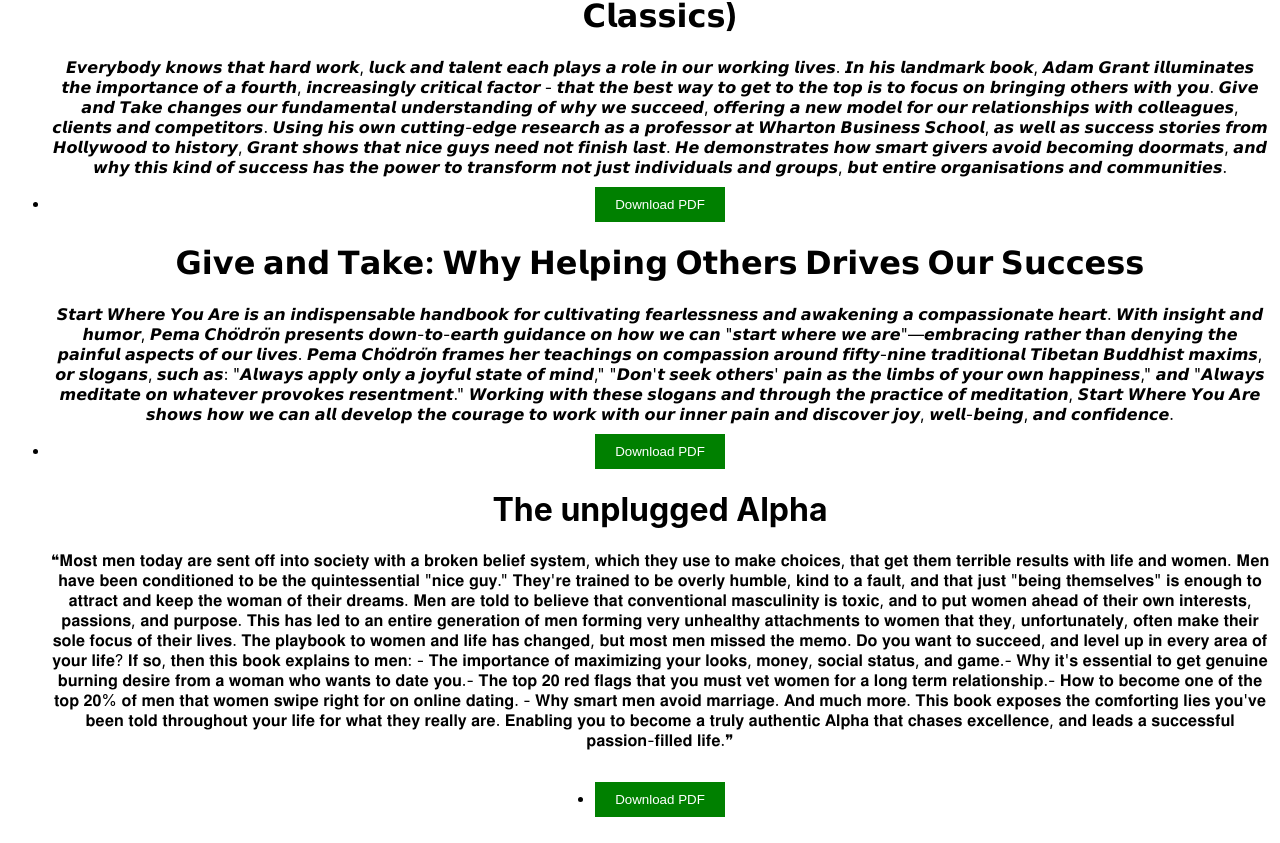
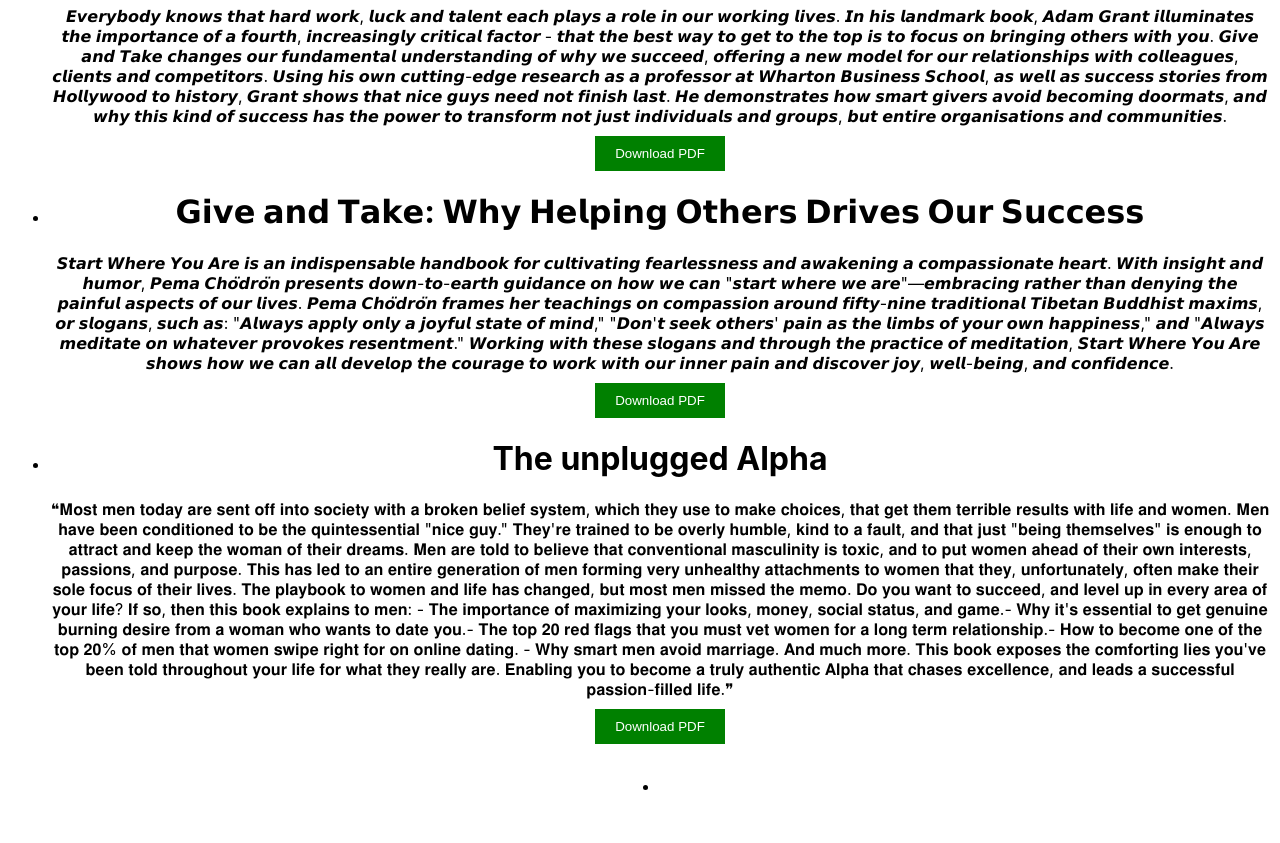
Before and after one commit to ChaimaeBouassab/learning-website15sep, a React (Create React App) app: page / in a window 1280 px wide. Shown: the part 4761-5604 px from the top of the page. After the commit the page ends 5583 px from the top, so only its background shows below. Built offline with nearby package versions, Linux system fonts and the light colour scheme.

Commit message:
famousbooks

```diff
--- a/src/App.js
+++ b/src/App.js
@@ -140,28 +140,10 @@
       </div>
       <ul>
       <li>
-        <button
-  onClick={() => window.open("/kugtjyfhtg.pdf", "_blank")}
-  style={{
-    backgroundColor: "green",
-    color: "white",
-    padding: "10px 20px",
-    border: "none",
-    cursor: "pointer",
-  }}
-
->
-  Download PDF
-
-</button>
-
-
-
       </li>
       {/* Add more book entries as needed */}
     </ul>
       </div>
-
 
 
     );
--- a/src/FamousBooksSection.js
+++ b/src/FamousBooksSection.js
@@ -6,8 +6,13 @@
     <div id="books" className="books-container">
     <ul>
     <li>
-      <button
-onClick={() => window.open("/kugtjyfhtg.pdf", "_blank")}
+
+<h1>𝗦𝘁𝗮𝗿𝘁 𝗪𝗵𝗲𝗿𝗲 𝗬𝗼𝘂 𝗔𝗿𝗲: 𝗔 𝗚𝘂𝗶𝗱𝗲 𝘁𝗼 𝗖𝗼𝗺𝗽𝗮𝘀𝘀𝗶𝗼𝗻𝗮𝘁𝗲 𝗟𝗶𝘃𝗶𝗻𝗴 (𝗦𝗵𝗮𝗺𝗯𝗵𝗮𝗹𝗮 𝗖𝗹𝗮𝘀𝘀𝗶𝗰𝘀)</h1>
+      <p>𝙀𝙫𝙚𝙧𝙮𝙗𝙤𝙙𝙮 𝙠𝙣𝙤𝙬𝙨 𝙩𝙝𝙖𝙩 𝙝𝙖𝙧𝙙 𝙬𝙤𝙧𝙠, 𝙡𝙪𝙘𝙠 𝙖𝙣𝙙 𝙩𝙖𝙡𝙚𝙣𝙩 𝙚𝙖𝙘𝙝 𝙥𝙡𝙖𝙮𝙨 𝙖 𝙧𝙤𝙡𝙚 𝙞𝙣 𝙤𝙪𝙧 𝙬𝙤𝙧𝙠𝙞𝙣𝙜 𝙡𝙞𝙫𝙚𝙨. 𝙄𝙣 𝙝𝙞𝙨 𝙡𝙖𝙣𝙙𝙢𝙖𝙧𝙠 𝙗𝙤𝙤𝙠, 𝘼𝙙𝙖𝙢 𝙂𝙧𝙖𝙣𝙩 𝙞𝙡𝙡𝙪𝙢𝙞𝙣𝙖𝙩𝙚𝙨 𝙩𝙝𝙚 𝙞𝙢𝙥𝙤𝙧𝙩𝙖𝙣𝙘𝙚 𝙤𝙛 𝙖 𝙛𝙤𝙪𝙧𝙩𝙝, 𝙞𝙣𝙘𝙧𝙚𝙖𝙨𝙞𝙣𝙜𝙡𝙮 𝙘𝙧𝙞𝙩𝙞𝙘𝙖𝙡 𝙛𝙖𝙘𝙩𝙤𝙧 - 𝙩𝙝𝙖𝙩 𝙩𝙝𝙚 𝙗𝙚𝙨𝙩 𝙬𝙖𝙮 𝙩𝙤 𝙜𝙚𝙩 𝙩𝙤 𝙩𝙝𝙚 𝙩𝙤𝙥 𝙞𝙨 𝙩𝙤 𝙛𝙤𝙘𝙪𝙨 𝙤𝙣 𝙗𝙧𝙞𝙣𝙜𝙞𝙣𝙜 𝙤𝙩𝙝𝙚𝙧𝙨 𝙬𝙞𝙩𝙝 𝙮𝙤𝙪.
+
+𝙂𝙞𝙫𝙚 𝙖𝙣𝙙 𝙏𝙖𝙠𝙚 𝙘𝙝𝙖𝙣𝙜𝙚𝙨 𝙤𝙪𝙧 𝙛𝙪𝙣𝙙𝙖𝙢𝙚𝙣𝙩𝙖𝙡 𝙪𝙣𝙙𝙚𝙧𝙨𝙩𝙖𝙣𝙙𝙞𝙣𝙜 𝙤𝙛 𝙬𝙝𝙮 𝙬𝙚 𝙨𝙪𝙘𝙘𝙚𝙚𝙙, 𝙤𝙛𝙛𝙚𝙧𝙞𝙣𝙜 𝙖 𝙣𝙚𝙬 𝙢𝙤𝙙𝙚𝙡 𝙛𝙤𝙧 𝙤𝙪𝙧 𝙧𝙚𝙡𝙖𝙩𝙞𝙤𝙣𝙨𝙝𝙞𝙥𝙨 𝙬𝙞𝙩𝙝 𝙘𝙤𝙡𝙡𝙚𝙖𝙜𝙪𝙚𝙨, 𝙘𝙡𝙞𝙚𝙣𝙩𝙨 𝙖𝙣𝙙 𝙘𝙤𝙢𝙥𝙚𝙩𝙞𝙩𝙤𝙧𝙨. 𝙐𝙨𝙞𝙣𝙜 𝙝𝙞𝙨 𝙤𝙬𝙣 𝙘𝙪𝙩𝙩𝙞𝙣𝙜-𝙚𝙙𝙜𝙚 𝙧𝙚𝙨𝙚𝙖𝙧𝙘𝙝 𝙖𝙨 𝙖 𝙥𝙧𝙤𝙛𝙚𝙨𝙨𝙤𝙧 𝙖𝙩 𝙒𝙝𝙖𝙧𝙩𝙤𝙣 𝘽𝙪𝙨𝙞𝙣𝙚𝙨𝙨 𝙎𝙘𝙝𝙤𝙤𝙡, 𝙖𝙨 𝙬𝙚𝙡𝙡 𝙖𝙨 𝙨𝙪𝙘𝙘𝙚𝙨𝙨 𝙨𝙩𝙤𝙧𝙞𝙚𝙨 𝙛𝙧𝙤𝙢 𝙃𝙤𝙡𝙡𝙮𝙬𝙤𝙤𝙙 𝙩𝙤 𝙝𝙞𝙨𝙩𝙤𝙧𝙮, 𝙂𝙧𝙖𝙣𝙩 𝙨𝙝𝙤𝙬𝙨 𝙩𝙝𝙖𝙩 𝙣𝙞𝙘𝙚 𝙜𝙪𝙮𝙨 𝙣𝙚𝙚𝙙 𝙣𝙤𝙩 𝙛𝙞𝙣𝙞𝙨𝙝 𝙡𝙖𝙨𝙩. 𝙃𝙚 𝙙𝙚𝙢𝙤𝙣𝙨𝙩𝙧𝙖𝙩𝙚𝙨 𝙝𝙤𝙬 𝙨𝙢𝙖𝙧𝙩 𝙜𝙞𝙫𝙚𝙧𝙨 𝙖𝙫𝙤𝙞𝙙 𝙗𝙚𝙘𝙤𝙢𝙞𝙣𝙜 𝙙𝙤𝙤𝙧𝙢𝙖𝙩𝙨, 𝙖𝙣𝙙 𝙬𝙝𝙮 𝙩𝙝𝙞𝙨 𝙠𝙞𝙣𝙙 𝙤𝙛 𝙨𝙪𝙘𝙘𝙚𝙨𝙨 𝙝𝙖𝙨 𝙩𝙝𝙚 𝙥𝙤𝙬𝙚𝙧 𝙩𝙤 𝙩𝙧𝙖𝙣𝙨𝙛𝙤𝙧𝙢 𝙣𝙤𝙩 𝙟𝙪𝙨𝙩 𝙞𝙣𝙙𝙞𝙫𝙞𝙙𝙪𝙖𝙡𝙨 𝙖𝙣𝙙 𝙜𝙧𝙤𝙪𝙥𝙨, 𝙗𝙪𝙩 𝙚𝙣𝙩𝙞𝙧𝙚 𝙤𝙧𝙜𝙖𝙣𝙞𝙨𝙖𝙩𝙞𝙤𝙣𝙨 𝙖𝙣𝙙 𝙘𝙤𝙢𝙢𝙪𝙣𝙞𝙩𝙞𝙚𝙨.</p> </li>
+<button
+onClick={() => window.open("/kujhg.pdf", "_blank")}
 style={{
   backgroundColor: "green",
   color: "white",
@@ -20,13 +25,13 @@
 Download PDF
 
 </button>
-<h1>𝗦𝘁𝗮𝗿𝘁 𝗪𝗵𝗲𝗿𝗲 𝗬𝗼𝘂 𝗔𝗿𝗲: 𝗔 𝗚𝘂𝗶𝗱𝗲 𝘁𝗼 𝗖𝗼𝗺𝗽𝗮𝘀𝘀𝗶𝗼𝗻𝗮𝘁𝗲 𝗟𝗶𝘃𝗶𝗻𝗴 (𝗦𝗵𝗮𝗺𝗯𝗵𝗮𝗹𝗮 𝗖𝗹𝗮𝘀𝘀𝗶𝗰𝘀)</h1>
-      <p>𝙀𝙫𝙚𝙧𝙮𝙗𝙤𝙙𝙮 𝙠𝙣𝙤𝙬𝙨 𝙩𝙝𝙖𝙩 𝙝𝙖𝙧𝙙 𝙬𝙤𝙧𝙠, 𝙡𝙪𝙘𝙠 𝙖𝙣𝙙 𝙩𝙖𝙡𝙚𝙣𝙩 𝙚𝙖𝙘𝙝 𝙥𝙡𝙖𝙮𝙨 𝙖 𝙧𝙤𝙡𝙚 𝙞𝙣 𝙤𝙪𝙧 𝙬𝙤𝙧𝙠𝙞𝙣𝙜 𝙡𝙞𝙫𝙚𝙨. 𝙄𝙣 𝙝𝙞𝙨 𝙡𝙖𝙣𝙙𝙢𝙖𝙧𝙠 𝙗𝙤𝙤𝙠, 𝘼𝙙𝙖𝙢 𝙂𝙧𝙖𝙣𝙩 𝙞𝙡𝙡𝙪𝙢𝙞𝙣𝙖𝙩𝙚𝙨 𝙩𝙝𝙚 𝙞𝙢𝙥𝙤𝙧𝙩𝙖𝙣𝙘𝙚 𝙤𝙛 𝙖 𝙛𝙤𝙪𝙧𝙩𝙝, 𝙞𝙣𝙘𝙧𝙚𝙖𝙨𝙞𝙣𝙜𝙡𝙮 𝙘𝙧𝙞𝙩𝙞𝙘𝙖𝙡 𝙛𝙖𝙘𝙩𝙤𝙧 - 𝙩𝙝𝙖𝙩 𝙩𝙝𝙚 𝙗𝙚𝙨𝙩 𝙬𝙖𝙮 𝙩𝙤 𝙜𝙚𝙩 𝙩𝙤 𝙩𝙝𝙚 𝙩𝙤𝙥 𝙞𝙨 𝙩𝙤 𝙛𝙤𝙘𝙪𝙨 𝙤𝙣 𝙗𝙧𝙞𝙣𝙜𝙞𝙣𝙜 𝙤𝙩𝙝𝙚𝙧𝙨 𝙬𝙞𝙩𝙝 𝙮𝙤𝙪.
+    <li>
 
-𝙂𝙞𝙫𝙚 𝙖𝙣𝙙 𝙏𝙖𝙠𝙚 𝙘𝙝𝙖𝙣𝙜𝙚𝙨 𝙤𝙪𝙧 𝙛𝙪𝙣𝙙𝙖𝙢𝙚𝙣𝙩𝙖𝙡 𝙪𝙣𝙙𝙚𝙧𝙨𝙩𝙖𝙣𝙙𝙞𝙣𝙜 𝙤𝙛 𝙬𝙝𝙮 𝙬𝙚 𝙨𝙪𝙘𝙘𝙚𝙚𝙙, 𝙤𝙛𝙛𝙚𝙧𝙞𝙣𝙜 𝙖 𝙣𝙚𝙬 𝙢𝙤𝙙𝙚𝙡 𝙛𝙤𝙧 𝙤𝙪𝙧 𝙧𝙚𝙡𝙖𝙩𝙞𝙤𝙣𝙨𝙝𝙞𝙥𝙨 𝙬𝙞𝙩𝙝 𝙘𝙤𝙡𝙡𝙚𝙖𝙜𝙪𝙚𝙨, 𝙘𝙡𝙞𝙚𝙣𝙩𝙨 𝙖𝙣𝙙 𝙘𝙤𝙢𝙥𝙚𝙩𝙞𝙩𝙤𝙧𝙨. 𝙐𝙨𝙞𝙣𝙜 𝙝𝙞𝙨 𝙤𝙬𝙣 𝙘𝙪𝙩𝙩𝙞𝙣𝙜-𝙚𝙙𝙜𝙚 𝙧𝙚𝙨𝙚𝙖𝙧𝙘𝙝 𝙖𝙨 𝙖 𝙥𝙧𝙤𝙛𝙚𝙨𝙨𝙤𝙧 𝙖𝙩 𝙒𝙝𝙖𝙧𝙩𝙤𝙣 𝘽𝙪𝙨𝙞𝙣𝙚𝙨𝙨 𝙎𝙘𝙝𝙤𝙤𝙡, 𝙖𝙨 𝙬𝙚𝙡𝙡 𝙖𝙨 𝙨𝙪𝙘𝙘𝙚𝙨𝙨 𝙨𝙩𝙤𝙧𝙞𝙚𝙨 𝙛𝙧𝙤𝙢 𝙃𝙤𝙡𝙡𝙮𝙬𝙤𝙤𝙙 𝙩𝙤 𝙝𝙞𝙨𝙩𝙤𝙧𝙮, 𝙂𝙧𝙖𝙣𝙩 𝙨𝙝𝙤𝙬𝙨 𝙩𝙝𝙖𝙩 𝙣𝙞𝙘𝙚 𝙜𝙪𝙮𝙨 𝙣𝙚𝙚𝙙 𝙣𝙤𝙩 𝙛𝙞𝙣𝙞𝙨𝙝 𝙡𝙖𝙨𝙩. 𝙃𝙚 𝙙𝙚𝙢𝙤𝙣𝙨𝙩𝙧𝙖𝙩𝙚𝙨 𝙝𝙤𝙬 𝙨𝙢𝙖𝙧𝙩 𝙜𝙞𝙫𝙚𝙧𝙨 𝙖𝙫𝙤𝙞𝙙 𝙗𝙚𝙘𝙤𝙢𝙞𝙣𝙜 𝙙𝙤𝙤𝙧𝙢𝙖𝙩𝙨, 𝙖𝙣𝙙 𝙬𝙝𝙮 𝙩𝙝𝙞𝙨 𝙠𝙞𝙣𝙙 𝙤𝙛 𝙨𝙪𝙘𝙘𝙚𝙨𝙨 𝙝𝙖𝙨 𝙩𝙝𝙚 𝙥𝙤𝙬𝙚𝙧 𝙩𝙤 𝙩𝙧𝙖𝙣𝙨𝙛𝙤𝙧𝙢 𝙣𝙤𝙩 𝙟𝙪𝙨𝙩 𝙞𝙣𝙙𝙞𝙫𝙞𝙙𝙪𝙖𝙡𝙨 𝙖𝙣𝙙 𝙜𝙧𝙤𝙪𝙥𝙨, 𝙗𝙪𝙩 𝙚𝙣𝙩𝙞𝙧𝙚 𝙤𝙧𝙜𝙖𝙣𝙞𝙨𝙖𝙩𝙞𝙤𝙣𝙨 𝙖𝙣𝙙 𝙘𝙤𝙢𝙢𝙪𝙣𝙞𝙩𝙞𝙚𝙨.</p> </li>
-    <li>
-    <button
-onClick={() => window.open("/kujhg.pdf", "_blank")}
+<h1>𝗚𝗶𝘃𝗲 𝗮𝗻𝗱 𝗧𝗮𝗸𝗲: 𝗪𝗵𝘆 𝗛𝗲𝗹𝗽𝗶𝗻𝗴 𝗢𝘁𝗵𝗲𝗿𝘀 𝗗𝗿𝗶𝘃𝗲𝘀 𝗢𝘂𝗿 𝗦𝘂𝗰𝗰𝗲𝘀𝘀</h1>
+   <p>𝙎𝙩𝙖𝙧𝙩 𝙒𝙝𝙚𝙧𝙚 𝙔𝙤𝙪 𝘼𝙧𝙚 𝙞𝙨 𝙖𝙣 𝙞𝙣𝙙𝙞𝙨𝙥𝙚𝙣𝙨𝙖𝙗𝙡𝙚 𝙝𝙖𝙣𝙙𝙗𝙤𝙤𝙠 𝙛𝙤𝙧 𝙘𝙪𝙡𝙩𝙞𝙫𝙖𝙩𝙞𝙣𝙜 𝙛𝙚𝙖𝙧𝙡𝙚𝙨𝙨𝙣𝙚𝙨𝙨 𝙖𝙣𝙙 𝙖𝙬𝙖𝙠𝙚𝙣𝙞𝙣𝙜 𝙖 𝙘𝙤𝙢𝙥𝙖𝙨𝙨𝙞𝙤𝙣𝙖𝙩𝙚 𝙝𝙚𝙖𝙧𝙩. 𝙒𝙞𝙩𝙝 𝙞𝙣𝙨𝙞𝙜𝙝𝙩 𝙖𝙣𝙙 𝙝𝙪𝙢𝙤𝙧, 𝙋𝙚𝙢𝙖 𝘾𝙝𝙤̈𝙙𝙧𝙤̈𝙣 𝙥𝙧𝙚𝙨𝙚𝙣𝙩𝙨 𝙙𝙤𝙬𝙣-𝙩𝙤-𝙚𝙖𝙧𝙩𝙝 𝙜𝙪𝙞𝙙𝙖𝙣𝙘𝙚 𝙤𝙣 𝙝𝙤𝙬 𝙬𝙚 𝙘𝙖𝙣 "𝙨𝙩𝙖𝙧𝙩 𝙬𝙝𝙚𝙧𝙚 𝙬𝙚 𝙖𝙧𝙚"—𝙚𝙢𝙗𝙧𝙖𝙘𝙞𝙣𝙜 𝙧𝙖𝙩𝙝𝙚𝙧 𝙩𝙝𝙖𝙣 𝙙𝙚𝙣𝙮𝙞𝙣𝙜 𝙩𝙝𝙚 𝙥𝙖𝙞𝙣𝙛𝙪𝙡 𝙖𝙨𝙥𝙚𝙘𝙩𝙨 𝙤𝙛 𝙤𝙪𝙧 𝙡𝙞𝙫𝙚𝙨. 𝙋𝙚𝙢𝙖 𝘾𝙝𝙤̈𝙙𝙧𝙤̈𝙣 𝙛𝙧𝙖𝙢𝙚𝙨 𝙝𝙚𝙧 𝙩𝙚𝙖𝙘𝙝𝙞𝙣𝙜𝙨 𝙤𝙣 𝙘𝙤𝙢𝙥𝙖𝙨𝙨𝙞𝙤𝙣 𝙖𝙧𝙤𝙪𝙣𝙙 𝙛𝙞𝙛𝙩𝙮-𝙣𝙞𝙣𝙚 𝙩𝙧𝙖𝙙𝙞𝙩𝙞𝙤𝙣𝙖𝙡 𝙏𝙞𝙗𝙚𝙩𝙖𝙣 𝘽𝙪𝙙𝙙𝙝𝙞𝙨𝙩 𝙢𝙖𝙭𝙞𝙢𝙨, 𝙤𝙧 𝙨𝙡𝙤𝙜𝙖𝙣𝙨, 𝙨𝙪𝙘𝙝 𝙖𝙨: "𝘼𝙡𝙬𝙖𝙮𝙨 𝙖𝙥𝙥𝙡𝙮 𝙤𝙣𝙡𝙮 𝙖 𝙟𝙤𝙮𝙛𝙪𝙡 𝙨𝙩𝙖𝙩𝙚 𝙤𝙛 𝙢𝙞𝙣𝙙," "𝘿𝙤𝙣'𝙩 𝙨𝙚𝙚𝙠 𝙤𝙩𝙝𝙚𝙧𝙨' 𝙥𝙖𝙞𝙣 𝙖𝙨 𝙩𝙝𝙚 𝙡𝙞𝙢𝙗𝙨 𝙤𝙛 𝙮𝙤𝙪𝙧 𝙤𝙬𝙣 𝙝𝙖𝙥𝙥𝙞𝙣𝙚𝙨𝙨," 𝙖𝙣𝙙 "𝘼𝙡𝙬𝙖𝙮𝙨 𝙢𝙚𝙙𝙞𝙩𝙖𝙩𝙚 𝙤𝙣 𝙬𝙝𝙖𝙩𝙚𝙫𝙚𝙧 𝙥𝙧𝙤𝙫𝙤𝙠𝙚𝙨 𝙧𝙚𝙨𝙚𝙣𝙩𝙢𝙚𝙣𝙩."
+𝙒𝙤𝙧𝙠𝙞𝙣𝙜 𝙬𝙞𝙩𝙝 𝙩𝙝𝙚𝙨𝙚 𝙨𝙡𝙤𝙜𝙖𝙣𝙨 𝙖𝙣𝙙 𝙩𝙝𝙧𝙤𝙪𝙜𝙝 𝙩𝙝𝙚 𝙥𝙧𝙖𝙘𝙩𝙞𝙘𝙚 𝙤𝙛 𝙢𝙚𝙙𝙞𝙩𝙖𝙩𝙞𝙤𝙣, 𝙎𝙩𝙖𝙧𝙩 𝙒𝙝𝙚𝙧𝙚 𝙔𝙤𝙪 𝘼𝙧𝙚 𝙨𝙝𝙤𝙬𝙨 𝙝𝙤𝙬 𝙬𝙚 𝙘𝙖𝙣 𝙖𝙡𝙡 𝙙𝙚𝙫𝙚𝙡𝙤𝙥 𝙩𝙝𝙚 𝙘𝙤𝙪𝙧𝙖𝙜𝙚 𝙩𝙤 𝙬𝙤𝙧𝙠 𝙬𝙞𝙩𝙝 𝙤𝙪𝙧 𝙞𝙣𝙣𝙚𝙧 𝙥𝙖𝙞𝙣 𝙖𝙣𝙙 𝙙𝙞𝙨𝙘𝙤𝙫𝙚𝙧 𝙟𝙤𝙮, 𝙬𝙚𝙡𝙡-𝙗𝙚𝙞𝙣𝙜, 𝙖𝙣𝙙 𝙘𝙤𝙣𝙛𝙞𝙙𝙚𝙣𝙘𝙚.</p>
+<button
+onClick={() => window.open("/kugtjyfhtg.pdf", "_blank")}
 style={{
   backgroundColor: "green",
   color: "white",
@@ -38,12 +43,12 @@
 >
 Download PDF
 </button>
-<h1>𝗚𝗶𝘃𝗲 𝗮𝗻𝗱 𝗧𝗮𝗸𝗲: 𝗪𝗵𝘆 𝗛𝗲𝗹𝗽𝗶𝗻𝗴 𝗢𝘁𝗵𝗲𝗿𝘀 𝗗𝗿𝗶𝘃𝗲𝘀 𝗢𝘂𝗿 𝗦𝘂𝗰𝗰𝗲𝘀𝘀</h1>
-   <p>𝙎𝙩𝙖𝙧𝙩 𝙒𝙝𝙚𝙧𝙚 𝙔𝙤𝙪 𝘼𝙧𝙚 𝙞𝙨 𝙖𝙣 𝙞𝙣𝙙𝙞𝙨𝙥𝙚𝙣𝙨𝙖𝙗𝙡𝙚 𝙝𝙖𝙣𝙙𝙗𝙤𝙤𝙠 𝙛𝙤𝙧 𝙘𝙪𝙡𝙩𝙞𝙫𝙖𝙩𝙞𝙣𝙜 𝙛𝙚𝙖𝙧𝙡𝙚𝙨𝙨𝙣𝙚𝙨𝙨 𝙖𝙣𝙙 𝙖𝙬𝙖𝙠𝙚𝙣𝙞𝙣𝙜 𝙖 𝙘𝙤𝙢𝙥𝙖𝙨𝙨𝙞𝙤𝙣𝙖𝙩𝙚 𝙝𝙚𝙖𝙧𝙩. 𝙒𝙞𝙩𝙝 𝙞𝙣𝙨𝙞𝙜𝙝𝙩 𝙖𝙣𝙙 𝙝𝙪𝙢𝙤𝙧, 𝙋𝙚𝙢𝙖 𝘾𝙝𝙤̈𝙙𝙧𝙤̈𝙣 𝙥𝙧𝙚𝙨𝙚𝙣𝙩𝙨 𝙙𝙤𝙬𝙣-𝙩𝙤-𝙚𝙖𝙧𝙩𝙝 𝙜𝙪𝙞𝙙𝙖𝙣𝙘𝙚 𝙤𝙣 𝙝𝙤𝙬 𝙬𝙚 𝙘𝙖𝙣 "𝙨𝙩𝙖𝙧𝙩 𝙬𝙝𝙚𝙧𝙚 𝙬𝙚 𝙖𝙧𝙚"—𝙚𝙢𝙗𝙧𝙖𝙘𝙞𝙣𝙜 𝙧𝙖𝙩𝙝𝙚𝙧 𝙩𝙝𝙖𝙣 𝙙𝙚𝙣𝙮𝙞𝙣𝙜 𝙩𝙝𝙚 𝙥𝙖𝙞𝙣𝙛𝙪𝙡 𝙖𝙨𝙥𝙚𝙘𝙩𝙨 𝙤𝙛 𝙤𝙪𝙧 𝙡𝙞𝙫𝙚𝙨. 𝙋𝙚𝙢𝙖 𝘾𝙝𝙤̈𝙙𝙧𝙤̈𝙣 𝙛𝙧𝙖𝙢𝙚𝙨 𝙝𝙚𝙧 𝙩𝙚𝙖𝙘𝙝𝙞𝙣𝙜𝙨 𝙤𝙣 𝙘𝙤𝙢𝙥𝙖𝙨𝙨𝙞𝙤𝙣 𝙖𝙧𝙤𝙪𝙣𝙙 𝙛𝙞𝙛𝙩𝙮-𝙣𝙞𝙣𝙚 𝙩𝙧𝙖𝙙𝙞𝙩𝙞𝙤𝙣𝙖𝙡 𝙏𝙞𝙗𝙚𝙩𝙖𝙣 𝘽𝙪𝙙𝙙𝙝𝙞𝙨𝙩 𝙢𝙖𝙭𝙞𝙢𝙨, 𝙤𝙧 𝙨𝙡𝙤𝙜𝙖𝙣𝙨, 𝙨𝙪𝙘𝙝 𝙖𝙨: "𝘼𝙡𝙬𝙖𝙮𝙨 𝙖𝙥𝙥𝙡𝙮 𝙤𝙣𝙡𝙮 𝙖 𝙟𝙤𝙮𝙛𝙪𝙡 𝙨𝙩𝙖𝙩𝙚 𝙤𝙛 𝙢𝙞𝙣𝙙," "𝘿𝙤𝙣'𝙩 𝙨𝙚𝙚𝙠 𝙤𝙩𝙝𝙚𝙧𝙨' 𝙥𝙖𝙞𝙣 𝙖𝙨 𝙩𝙝𝙚 𝙡𝙞𝙢𝙗𝙨 𝙤𝙛 𝙮𝙤𝙪𝙧 𝙤𝙬𝙣 𝙝𝙖𝙥𝙥𝙞𝙣𝙚𝙨𝙨," 𝙖𝙣𝙙 "𝘼𝙡𝙬𝙖𝙮𝙨 𝙢𝙚𝙙𝙞𝙩𝙖𝙩𝙚 𝙤𝙣 𝙬𝙝𝙖𝙩𝙚𝙫𝙚𝙧 𝙥𝙧𝙤𝙫𝙤𝙠𝙚𝙨 𝙧𝙚𝙨𝙚𝙣𝙩𝙢𝙚𝙣𝙩."
-𝙒𝙤𝙧𝙠𝙞𝙣𝙜 𝙬𝙞𝙩𝙝 𝙩𝙝𝙚𝙨𝙚 𝙨𝙡𝙤𝙜𝙖𝙣𝙨 𝙖𝙣𝙙 𝙩𝙝𝙧𝙤𝙪𝙜𝙝 𝙩𝙝𝙚 𝙥𝙧𝙖𝙘𝙩𝙞𝙘𝙚 𝙤𝙛 𝙢𝙚𝙙𝙞𝙩𝙖𝙩𝙞𝙤𝙣, 𝙎𝙩𝙖𝙧𝙩 𝙒𝙝𝙚𝙧𝙚 𝙔𝙤𝙪 𝘼𝙧𝙚 𝙨𝙝𝙤𝙬𝙨 𝙝𝙤𝙬 𝙬𝙚 𝙘𝙖𝙣 𝙖𝙡𝙡 𝙙𝙚𝙫𝙚𝙡𝙤𝙥 𝙩𝙝𝙚 𝙘𝙤𝙪𝙧𝙖𝙜𝙚 𝙩𝙤 𝙬𝙤𝙧𝙠 𝙬𝙞𝙩𝙝 𝙤𝙪𝙧 𝙞𝙣𝙣𝙚𝙧 𝙥𝙖𝙞𝙣 𝙖𝙣𝙙 𝙙𝙞𝙨𝙘𝙤𝙫𝙚𝙧 𝙟𝙤𝙮, 𝙬𝙚𝙡𝙡-𝙗𝙚𝙞𝙣𝙜, 𝙖𝙣𝙙 𝙘𝙤𝙣𝙛𝙞𝙙𝙚𝙣𝙘𝙚.</p>
     </li>
     <li>
-    <button
+
+<h1>The unplugged Alpha</h1>
+   <p>❝𝐌𝐨𝐬𝐭 𝐦𝐞𝐧 𝐭𝐨𝐝𝐚𝐲 𝐚𝐫𝐞 𝐬𝐞𝐧𝐭 𝐨𝐟𝐟 𝐢𝐧𝐭𝐨 𝐬𝐨𝐜𝐢𝐞𝐭𝐲 𝐰𝐢𝐭𝐡 𝐚 𝐛𝐫𝐨𝐤𝐞𝐧 𝐛𝐞𝐥𝐢𝐞𝐟 𝐬𝐲𝐬𝐭𝐞𝐦, 𝐰𝐡𝐢𝐜𝐡 𝐭𝐡𝐞𝐲 𝐮𝐬𝐞 𝐭𝐨 𝐦𝐚𝐤𝐞 𝐜𝐡𝐨𝐢𝐜𝐞𝐬, 𝐭𝐡𝐚𝐭 𝐠𝐞𝐭 𝐭𝐡𝐞𝐦 𝐭𝐞𝐫𝐫𝐢𝐛𝐥𝐞 𝐫𝐞𝐬𝐮𝐥𝐭𝐬 𝐰𝐢𝐭𝐡 𝐥𝐢𝐟𝐞 𝐚𝐧𝐝 𝐰𝐨𝐦𝐞𝐧. 𝐌𝐞𝐧 𝐡𝐚𝐯𝐞 𝐛𝐞𝐞𝐧 𝐜𝐨𝐧𝐝𝐢𝐭𝐢𝐨𝐧𝐞𝐝 𝐭𝐨 𝐛𝐞 𝐭𝐡𝐞 𝐪𝐮𝐢𝐧𝐭𝐞𝐬𝐬𝐞𝐧𝐭𝐢𝐚𝐥 "𝐧𝐢𝐜𝐞 𝐠𝐮𝐲." 𝐓𝐡𝐞𝐲'𝐫𝐞 𝐭𝐫𝐚𝐢𝐧𝐞𝐝 𝐭𝐨 𝐛𝐞 𝐨𝐯𝐞𝐫𝐥𝐲 𝐡𝐮𝐦𝐛𝐥𝐞, 𝐤𝐢𝐧𝐝 𝐭𝐨 𝐚 𝐟𝐚𝐮𝐥𝐭, 𝐚𝐧𝐝 𝐭𝐡𝐚𝐭 𝐣𝐮𝐬𝐭 "𝐛𝐞𝐢𝐧𝐠 𝐭𝐡𝐞𝐦𝐬𝐞𝐥𝐯𝐞𝐬" 𝐢𝐬 𝐞𝐧𝐨𝐮𝐠𝐡 𝐭𝐨 𝐚𝐭𝐭𝐫𝐚𝐜𝐭 𝐚𝐧𝐝 𝐤𝐞𝐞𝐩 𝐭𝐡𝐞 𝐰𝐨𝐦𝐚𝐧 𝐨𝐟 𝐭𝐡𝐞𝐢𝐫 𝐝𝐫𝐞𝐚𝐦𝐬. 𝐌𝐞𝐧 𝐚𝐫𝐞 𝐭𝐨𝐥𝐝 𝐭𝐨 𝐛𝐞𝐥𝐢𝐞𝐯𝐞 𝐭𝐡𝐚𝐭 𝐜𝐨𝐧𝐯𝐞𝐧𝐭𝐢𝐨𝐧𝐚𝐥 𝐦𝐚𝐬𝐜𝐮𝐥𝐢𝐧𝐢𝐭𝐲 𝐢𝐬 𝐭𝐨𝐱𝐢𝐜, 𝐚𝐧𝐝 𝐭𝐨 𝐩𝐮𝐭 𝐰𝐨𝐦𝐞𝐧 𝐚𝐡𝐞𝐚𝐝 𝐨𝐟 𝐭𝐡𝐞𝐢𝐫 𝐨𝐰𝐧 𝐢𝐧𝐭𝐞𝐫𝐞𝐬𝐭𝐬, 𝐩𝐚𝐬𝐬𝐢𝐨𝐧𝐬, 𝐚𝐧𝐝 𝐩𝐮𝐫𝐩𝐨𝐬𝐞. 𝐓𝐡𝐢𝐬 𝐡𝐚𝐬 𝐥𝐞𝐝 𝐭𝐨 𝐚𝐧 𝐞𝐧𝐭𝐢𝐫𝐞 𝐠𝐞𝐧𝐞𝐫𝐚𝐭𝐢𝐨𝐧 𝐨𝐟 𝐦𝐞𝐧 𝐟𝐨𝐫𝐦𝐢𝐧𝐠 𝐯𝐞𝐫𝐲 𝐮𝐧𝐡𝐞𝐚𝐥𝐭𝐡𝐲 𝐚𝐭𝐭𝐚𝐜𝐡𝐦𝐞𝐧𝐭𝐬 𝐭𝐨 𝐰𝐨𝐦𝐞𝐧 𝐭𝐡𝐚𝐭 𝐭𝐡𝐞𝐲, 𝐮𝐧𝐟𝐨𝐫𝐭𝐮𝐧𝐚𝐭𝐞𝐥𝐲, 𝐨𝐟𝐭𝐞𝐧 𝐦𝐚𝐤𝐞 𝐭𝐡𝐞𝐢𝐫 𝐬𝐨𝐥𝐞 𝐟𝐨𝐜𝐮𝐬 𝐨𝐟 𝐭𝐡𝐞𝐢𝐫 𝐥𝐢𝐯𝐞𝐬. 𝐓𝐡𝐞 𝐩𝐥𝐚𝐲𝐛𝐨𝐨𝐤 𝐭𝐨 𝐰𝐨𝐦𝐞𝐧 𝐚𝐧𝐝 𝐥𝐢𝐟𝐞 𝐡𝐚𝐬 𝐜𝐡𝐚𝐧𝐠𝐞𝐝, 𝐛𝐮𝐭 𝐦𝐨𝐬𝐭 𝐦𝐞𝐧 𝐦𝐢𝐬𝐬𝐞𝐝 𝐭𝐡𝐞 𝐦𝐞𝐦𝐨. 𝐃𝐨 𝐲𝐨𝐮 𝐰𝐚𝐧𝐭 𝐭𝐨 𝐬𝐮𝐜𝐜𝐞𝐞𝐝, 𝐚𝐧𝐝 𝐥𝐞𝐯𝐞𝐥 𝐮𝐩 𝐢𝐧 𝐞𝐯𝐞𝐫𝐲 𝐚𝐫𝐞𝐚 𝐨𝐟 𝐲𝐨𝐮𝐫 𝐥𝐢𝐟𝐞? 𝐈𝐟 𝐬𝐨, 𝐭𝐡𝐞𝐧 𝐭𝐡𝐢𝐬 𝐛𝐨𝐨𝐤 𝐞𝐱𝐩𝐥𝐚𝐢𝐧𝐬 𝐭𝐨 𝐦𝐞𝐧: - 𝐓𝐡𝐞 𝐢𝐦𝐩𝐨𝐫𝐭𝐚𝐧𝐜𝐞 𝐨𝐟 𝐦𝐚𝐱𝐢𝐦𝐢𝐳𝐢𝐧𝐠 𝐲𝐨𝐮𝐫 𝐥𝐨𝐨𝐤𝐬, 𝐦𝐨𝐧𝐞𝐲, 𝐬𝐨𝐜𝐢𝐚𝐥 𝐬𝐭𝐚𝐭𝐮𝐬, 𝐚𝐧𝐝 𝐠𝐚𝐦𝐞.- 𝐖𝐡𝐲 𝐢𝐭'𝐬 𝐞𝐬𝐬𝐞𝐧𝐭𝐢𝐚𝐥 𝐭𝐨 𝐠𝐞𝐭 𝐠𝐞𝐧𝐮𝐢𝐧𝐞 𝐛𝐮𝐫𝐧𝐢𝐧𝐠 𝐝𝐞𝐬𝐢𝐫𝐞 𝐟𝐫𝐨𝐦 𝐚 𝐰𝐨𝐦𝐚𝐧 𝐰𝐡𝐨 𝐰𝐚𝐧𝐭𝐬 𝐭𝐨 𝐝𝐚𝐭𝐞 𝐲𝐨𝐮.- 𝐓𝐡𝐞 𝐭𝐨𝐩 𝟐𝟎 𝐫𝐞𝐝 𝐟𝐥𝐚𝐠𝐬 𝐭𝐡𝐚𝐭 𝐲𝐨𝐮 𝐦𝐮𝐬𝐭 𝐯𝐞𝐭 𝐰𝐨𝐦𝐞𝐧 𝐟𝐨𝐫 𝐚 𝐥𝐨𝐧𝐠 𝐭𝐞𝐫𝐦 𝐫𝐞𝐥𝐚𝐭𝐢𝐨𝐧𝐬𝐡𝐢𝐩.- 𝐇𝐨𝐰 𝐭𝐨 𝐛𝐞𝐜𝐨𝐦𝐞 𝐨𝐧𝐞 𝐨𝐟 𝐭𝐡𝐞 𝐭𝐨𝐩 𝟐𝟎% 𝐨𝐟 𝐦𝐞𝐧 𝐭𝐡𝐚𝐭 𝐰𝐨𝐦𝐞𝐧 𝐬𝐰𝐢𝐩𝐞 𝐫𝐢𝐠𝐡𝐭 𝐟𝐨𝐫 𝐨𝐧 𝐨𝐧𝐥𝐢𝐧𝐞 𝐝𝐚𝐭𝐢𝐧𝐠. - 𝐖𝐡𝐲 𝐬𝐦𝐚𝐫𝐭 𝐦𝐞𝐧 𝐚𝐯𝐨𝐢𝐝 𝐦𝐚𝐫𝐫𝐢𝐚𝐠𝐞. 𝐀𝐧𝐝 𝐦𝐮𝐜𝐡 𝐦𝐨𝐫𝐞. 𝐓𝐡𝐢𝐬 𝐛𝐨𝐨𝐤 𝐞𝐱𝐩𝐨𝐬𝐞𝐬 𝐭𝐡𝐞 𝐜𝐨𝐦𝐟𝐨𝐫𝐭𝐢𝐧𝐠 𝐥𝐢𝐞𝐬 𝐲𝐨𝐮'𝐯𝐞 𝐛𝐞𝐞𝐧 𝐭𝐨𝐥𝐝 𝐭𝐡𝐫𝐨𝐮𝐠𝐡𝐨𝐮𝐭 𝐲𝐨𝐮𝐫 𝐥𝐢𝐟𝐞 𝐟𝐨𝐫 𝐰𝐡𝐚𝐭 𝐭𝐡𝐞𝐲 𝐫𝐞𝐚𝐥𝐥𝐲 𝐚𝐫𝐞. 𝐄𝐧𝐚𝐛𝐥𝐢𝐧𝐠 𝐲𝐨𝐮 𝐭𝐨 𝐛𝐞𝐜𝐨𝐦𝐞 𝐚 𝐭𝐫𝐮𝐥𝐲 𝐚𝐮𝐭𝐡𝐞𝐧𝐭𝐢𝐜 𝐀𝐥𝐩𝐡𝐚 𝐭𝐡𝐚𝐭 𝐜𝐡𝐚𝐬𝐞𝐬 𝐞𝐱𝐜𝐞𝐥𝐥𝐞𝐧𝐜𝐞, 𝐚𝐧𝐝 𝐥𝐞𝐚𝐝𝐬 𝐚 𝐬𝐮𝐜𝐜𝐞𝐬𝐬𝐟𝐮𝐥 𝐩𝐚𝐬𝐬𝐢𝐨𝐧-𝐟𝐢𝐥𝐥𝐞𝐝 𝐥𝐢𝐟𝐞.❞</p>
+     <button
 onClick={() => window.open("/the-unplugged-alpha.pdf", "_blank")}
 style={{
   backgroundColor: "green",
@@ -56,8 +61,6 @@
 >
 Download PDF
 </button>
-<h1>The unplugged Alpha</h1>
-   <p>❝𝐌𝐨𝐬𝐭 𝐦𝐞𝐧 𝐭𝐨𝐝𝐚𝐲 𝐚𝐫𝐞 𝐬𝐞𝐧𝐭 𝐨𝐟𝐟 𝐢𝐧𝐭𝐨 𝐬𝐨𝐜𝐢𝐞𝐭𝐲 𝐰𝐢𝐭𝐡 𝐚 𝐛𝐫𝐨𝐤𝐞𝐧 𝐛𝐞𝐥𝐢𝐞𝐟 𝐬𝐲𝐬𝐭𝐞𝐦, 𝐰𝐡𝐢𝐜𝐡 𝐭𝐡𝐞𝐲 𝐮𝐬𝐞 𝐭𝐨 𝐦𝐚𝐤𝐞 𝐜𝐡𝐨𝐢𝐜𝐞𝐬, 𝐭𝐡𝐚𝐭 𝐠𝐞𝐭 𝐭𝐡𝐞𝐦 𝐭𝐞𝐫𝐫𝐢𝐛𝐥𝐞 𝐫𝐞𝐬𝐮𝐥𝐭𝐬 𝐰𝐢𝐭𝐡 𝐥𝐢𝐟𝐞 𝐚𝐧𝐝 𝐰𝐨𝐦𝐞𝐧. 𝐌𝐞𝐧 𝐡𝐚𝐯𝐞 𝐛𝐞𝐞𝐧 𝐜𝐨𝐧𝐝𝐢𝐭𝐢𝐨𝐧𝐞𝐝 𝐭𝐨 𝐛𝐞 𝐭𝐡𝐞 𝐪𝐮𝐢𝐧𝐭𝐞𝐬𝐬𝐞𝐧𝐭𝐢𝐚𝐥 "𝐧𝐢𝐜𝐞 𝐠𝐮𝐲." 𝐓𝐡𝐞𝐲'𝐫𝐞 𝐭𝐫𝐚𝐢𝐧𝐞𝐝 𝐭𝐨 𝐛𝐞 𝐨𝐯𝐞𝐫𝐥𝐲 𝐡𝐮𝐦𝐛𝐥𝐞, 𝐤𝐢𝐧𝐝 𝐭𝐨 𝐚 𝐟𝐚𝐮𝐥𝐭, 𝐚𝐧𝐝 𝐭𝐡𝐚𝐭 𝐣𝐮𝐬𝐭 "𝐛𝐞𝐢𝐧𝐠 𝐭𝐡𝐞𝐦𝐬𝐞𝐥𝐯𝐞𝐬" 𝐢𝐬 𝐞𝐧𝐨𝐮𝐠𝐡 𝐭𝐨 𝐚𝐭𝐭𝐫𝐚𝐜𝐭 𝐚𝐧𝐝 𝐤𝐞𝐞𝐩 𝐭𝐡𝐞 𝐰𝐨𝐦𝐚𝐧 𝐨𝐟 𝐭𝐡𝐞𝐢𝐫 𝐝𝐫𝐞𝐚𝐦𝐬. 𝐌𝐞𝐧 𝐚𝐫𝐞 𝐭𝐨𝐥𝐝 𝐭𝐨 𝐛𝐞𝐥𝐢𝐞𝐯𝐞 𝐭𝐡𝐚𝐭 𝐜𝐨𝐧𝐯𝐞𝐧𝐭𝐢𝐨𝐧𝐚𝐥 𝐦𝐚𝐬𝐜𝐮𝐥𝐢𝐧𝐢𝐭𝐲 𝐢𝐬 𝐭𝐨𝐱𝐢𝐜, 𝐚𝐧𝐝 𝐭𝐨 𝐩𝐮𝐭 𝐰𝐨𝐦𝐞𝐧 𝐚𝐡𝐞𝐚𝐝 𝐨𝐟 𝐭𝐡𝐞𝐢𝐫 𝐨𝐰𝐧 𝐢𝐧𝐭𝐞𝐫𝐞𝐬𝐭𝐬, 𝐩𝐚𝐬𝐬𝐢𝐨𝐧𝐬, 𝐚𝐧𝐝 𝐩𝐮𝐫𝐩𝐨𝐬𝐞. 𝐓𝐡𝐢𝐬 𝐡𝐚𝐬 𝐥𝐞𝐝 𝐭𝐨 𝐚𝐧 𝐞𝐧𝐭𝐢𝐫𝐞 𝐠𝐞𝐧𝐞𝐫𝐚𝐭𝐢𝐨𝐧 𝐨𝐟 𝐦𝐞𝐧 𝐟𝐨𝐫𝐦𝐢𝐧𝐠 𝐯𝐞𝐫𝐲 𝐮𝐧𝐡𝐞𝐚𝐥𝐭𝐡𝐲 𝐚𝐭𝐭𝐚𝐜𝐡𝐦𝐞𝐧𝐭𝐬 𝐭𝐨 𝐰𝐨𝐦𝐞𝐧 𝐭𝐡𝐚𝐭 𝐭𝐡𝐞𝐲, 𝐮𝐧𝐟𝐨𝐫𝐭𝐮𝐧𝐚𝐭𝐞𝐥𝐲, 𝐨𝐟𝐭𝐞𝐧 𝐦𝐚𝐤𝐞 𝐭𝐡𝐞𝐢𝐫 𝐬𝐨𝐥𝐞 𝐟𝐨𝐜𝐮𝐬 𝐨𝐟 𝐭𝐡𝐞𝐢𝐫 𝐥𝐢𝐯𝐞𝐬. 𝐓𝐡𝐞 𝐩𝐥𝐚𝐲𝐛𝐨𝐨𝐤 𝐭𝐨 𝐰𝐨𝐦𝐞𝐧 𝐚𝐧𝐝 𝐥𝐢𝐟𝐞 𝐡𝐚𝐬 𝐜𝐡𝐚𝐧𝐠𝐞𝐝, 𝐛𝐮𝐭 𝐦𝐨𝐬𝐭 𝐦𝐞𝐧 𝐦𝐢𝐬𝐬𝐞𝐝 𝐭𝐡𝐞 𝐦𝐞𝐦𝐨. 𝐃𝐨 𝐲𝐨𝐮 𝐰𝐚𝐧𝐭 𝐭𝐨 𝐬𝐮𝐜𝐜𝐞𝐞𝐝, 𝐚𝐧𝐝 𝐥𝐞𝐯𝐞𝐥 𝐮𝐩 𝐢𝐧 𝐞𝐯𝐞𝐫𝐲 𝐚𝐫𝐞𝐚 𝐨𝐟 𝐲𝐨𝐮𝐫 𝐥𝐢𝐟𝐞? 𝐈𝐟 𝐬𝐨, 𝐭𝐡𝐞𝐧 𝐭𝐡𝐢𝐬 𝐛𝐨𝐨𝐤 𝐞𝐱𝐩𝐥𝐚𝐢𝐧𝐬 𝐭𝐨 𝐦𝐞𝐧: - 𝐓𝐡𝐞 𝐢𝐦𝐩𝐨𝐫𝐭𝐚𝐧𝐜𝐞 𝐨𝐟 𝐦𝐚𝐱𝐢𝐦𝐢𝐳𝐢𝐧𝐠 𝐲𝐨𝐮𝐫 𝐥𝐨𝐨𝐤𝐬, 𝐦𝐨𝐧𝐞𝐲, 𝐬𝐨𝐜𝐢𝐚𝐥 𝐬𝐭𝐚𝐭𝐮𝐬, 𝐚𝐧𝐝 𝐠𝐚𝐦𝐞.- 𝐖𝐡𝐲 𝐢𝐭'𝐬 𝐞𝐬𝐬𝐞𝐧𝐭𝐢𝐚𝐥 𝐭𝐨 𝐠𝐞𝐭 𝐠𝐞𝐧𝐮𝐢𝐧𝐞 𝐛𝐮𝐫𝐧𝐢𝐧𝐠 𝐝𝐞𝐬𝐢𝐫𝐞 𝐟𝐫𝐨𝐦 𝐚 𝐰𝐨𝐦𝐚𝐧 𝐰𝐡𝐨 𝐰𝐚𝐧𝐭𝐬 𝐭𝐨 𝐝𝐚𝐭𝐞 𝐲𝐨𝐮.- 𝐓𝐡𝐞 𝐭𝐨𝐩 𝟐𝟎 𝐫𝐞𝐝 𝐟𝐥𝐚𝐠𝐬 𝐭𝐡𝐚𝐭 𝐲𝐨𝐮 𝐦𝐮𝐬𝐭 𝐯𝐞𝐭 𝐰𝐨𝐦𝐞𝐧 𝐟𝐨𝐫 𝐚 𝐥𝐨𝐧𝐠 𝐭𝐞𝐫𝐦 𝐫𝐞𝐥𝐚𝐭𝐢𝐨𝐧𝐬𝐡𝐢𝐩.- 𝐇𝐨𝐰 𝐭𝐨 𝐛𝐞𝐜𝐨𝐦𝐞 𝐨𝐧𝐞 𝐨𝐟 𝐭𝐡𝐞 𝐭𝐨𝐩 𝟐𝟎% 𝐨𝐟 𝐦𝐞𝐧 𝐭𝐡𝐚𝐭 𝐰𝐨𝐦𝐞𝐧 𝐬𝐰𝐢𝐩𝐞 𝐫𝐢𝐠𝐡𝐭 𝐟𝐨𝐫 𝐨𝐧 𝐨𝐧𝐥𝐢𝐧𝐞 𝐝𝐚𝐭𝐢𝐧𝐠. - 𝐖𝐡𝐲 𝐬𝐦𝐚𝐫𝐭 𝐦𝐞𝐧 𝐚𝐯𝐨𝐢𝐝 𝐦𝐚𝐫𝐫𝐢𝐚𝐠𝐞. 𝐀𝐧𝐝 𝐦𝐮𝐜𝐡 𝐦𝐨𝐫𝐞. 𝐓𝐡𝐢𝐬 𝐛𝐨𝐨𝐤 𝐞𝐱𝐩𝐨𝐬𝐞𝐬 𝐭𝐡𝐞 𝐜𝐨𝐦𝐟𝐨𝐫𝐭𝐢𝐧𝐠 𝐥𝐢𝐞𝐬 𝐲𝐨𝐮'𝐯𝐞 𝐛𝐞𝐞𝐧 𝐭𝐨𝐥𝐝 𝐭𝐡𝐫𝐨𝐮𝐠𝐡𝐨𝐮𝐭 𝐲𝐨𝐮𝐫 𝐥𝐢𝐟𝐞 𝐟𝐨𝐫 𝐰𝐡𝐚𝐭 𝐭𝐡𝐞𝐲 𝐫𝐞𝐚𝐥𝐥𝐲 𝐚𝐫𝐞. 𝐄𝐧𝐚𝐛𝐥𝐢𝐧𝐠 𝐲𝐨𝐮 𝐭𝐨 𝐛𝐞𝐜𝐨𝐦𝐞 𝐚 𝐭𝐫𝐮𝐥𝐲 𝐚𝐮𝐭𝐡𝐞𝐧𝐭𝐢𝐜 𝐀𝐥𝐩𝐡𝐚 𝐭𝐡𝐚𝐭 𝐜𝐡𝐚𝐬𝐞𝐬 𝐞𝐱𝐜𝐞𝐥𝐥𝐞𝐧𝐜𝐞, 𝐚𝐧𝐝 𝐥𝐞𝐚𝐝𝐬 𝐚 𝐬𝐮𝐜𝐜𝐞𝐬𝐬𝐟𝐮𝐥 𝐩𝐚𝐬𝐬𝐢𝐨𝐧-𝐟𝐢𝐥𝐥𝐞𝐝 𝐥𝐢𝐟𝐞.❞</p>
     </li>
     {/* Add more book entries as needed */}
   </ul>
```
